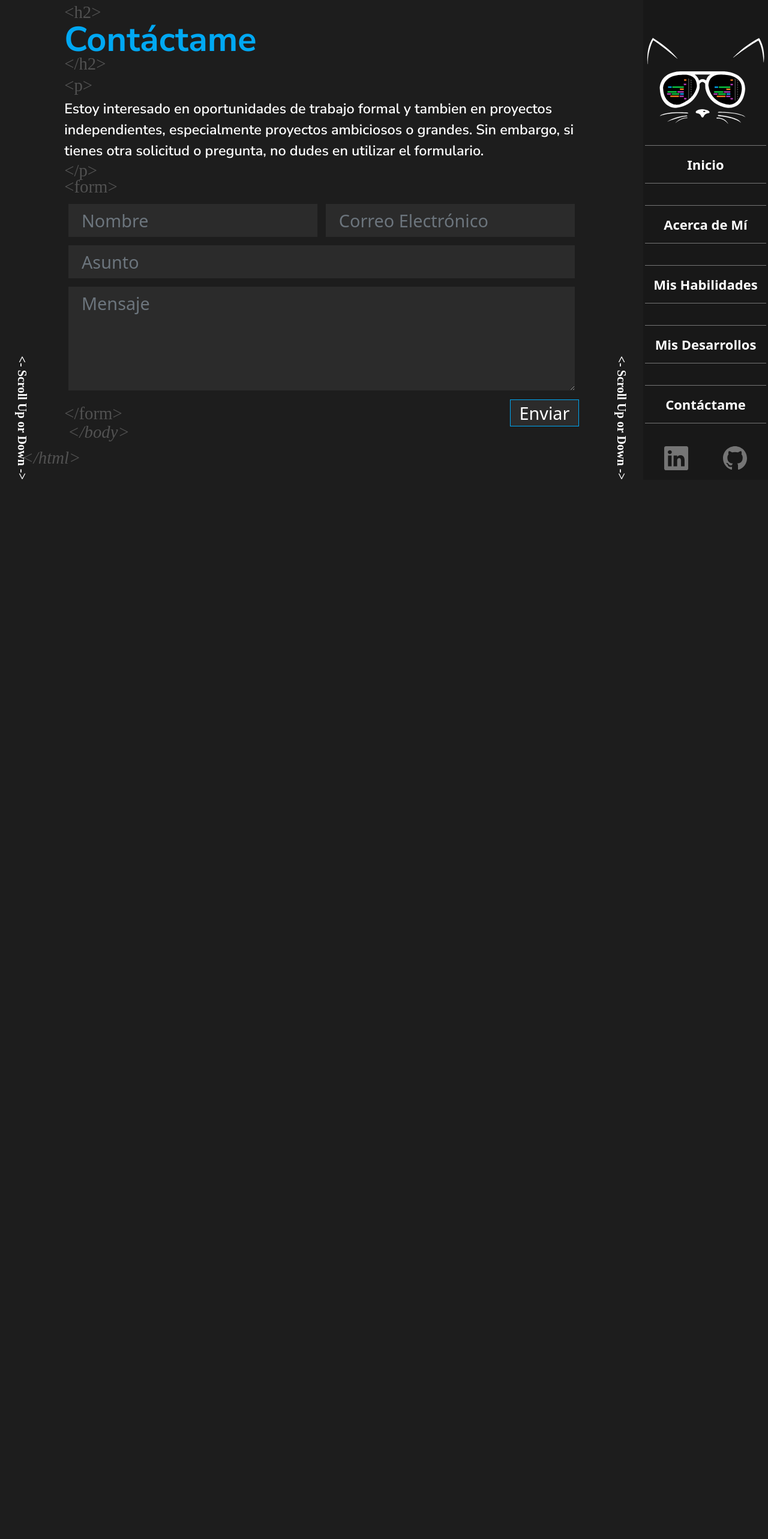
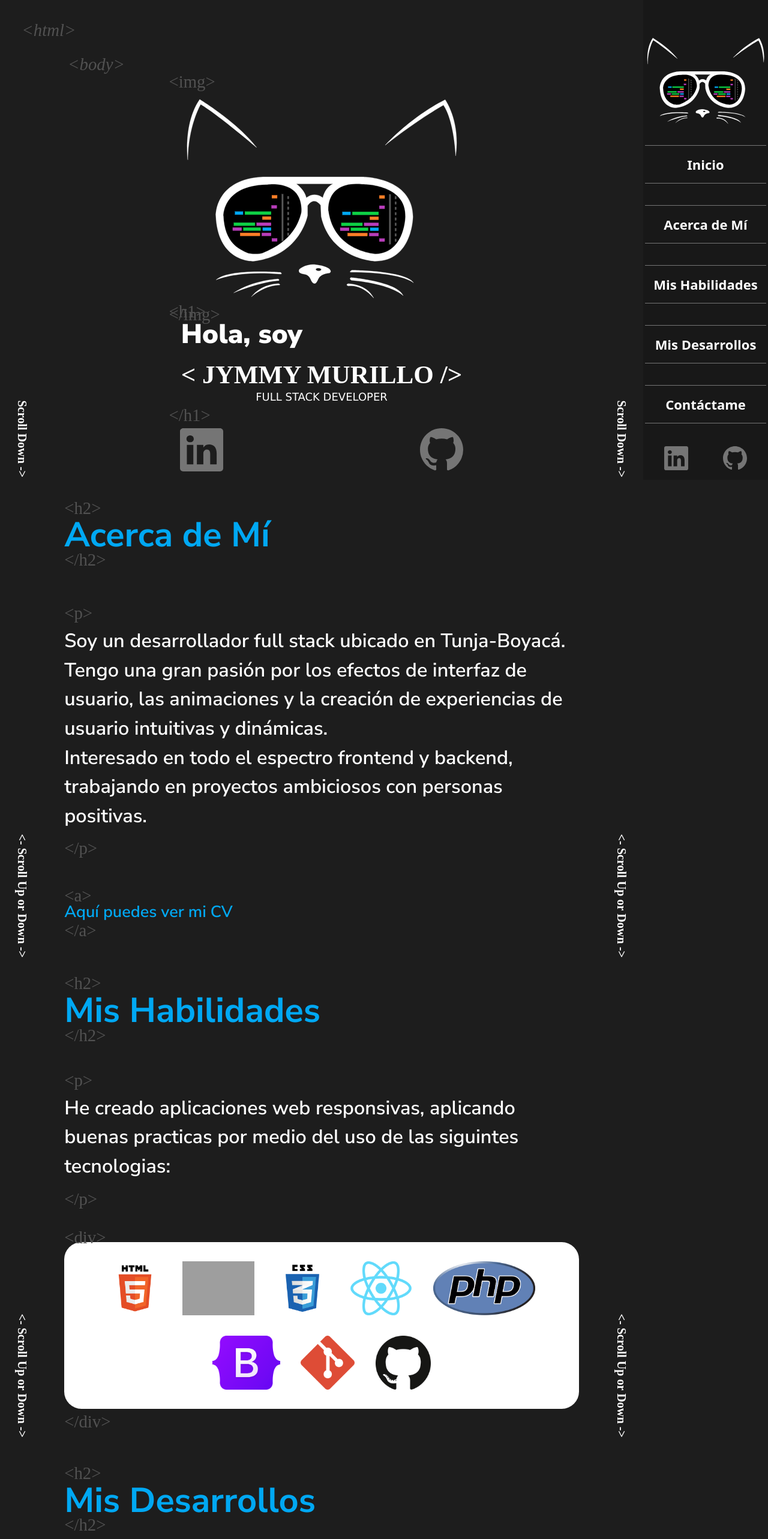
Before and after one commit to JymmyMurillo/Jymmy_Murillo_Web_Portfolio, a React (Create React App) app: page / in a window 1280 px wide. Shown: the top 2566 px of the page at 60% size. Before the commit the page ends 800 px from the top, so only its background shows below. Built offline with nearby package versions, Linux system fonts and the light colour scheme; grey boxes are pictures that could not be loaded; a web font is replaced by a local one.

Commit message:
Adding functionality to navigation bar links

```diff
--- a/src/App.js
+++ b/src/App.js
@@ -10,10 +10,10 @@ function App() {
   return (
     <>
       <NavBar />
-      {/*<Home />*/}
-      {/*<AboutMe />*/}
-      {/*<Skills />*/}
-      {/*<Work />*/}
+      <Home />
+      <AboutMe />
+      <Skills />
+      <Work />
       <Contact />
 
     </>
--- a/src/components/About Me.jsx
+++ b/src/components/About Me.jsx
@@ -1,6 +1,6 @@
 function AboutMe() {
   return (
-    <div className="own-divAbout">
+    <div className="own-divAbout" id="about">
       <div className="own-divContent d-flex flex-column justify-content-around">
         <h2 className="own-h2About m-0">Acerca de Mí</h2>
         <p className="own-pAbout m-0">
--- a/src/components/Contact.jsx
+++ b/src/components/Contact.jsx
@@ -17,7 +17,7 @@ function Contact() {
   }
 
   return (
-    <div className="own-divContact">
+    <div className="own-divContact" id="contact">
       <div className="own-divContentContact d-flex flex-column justify-content-around">
         <h2 className="own-h2Contact m-0">Contáctame</h2>
         <p className="own-pContact m-0">
--- a/src/components/Home.jsx
+++ b/src/components/Home.jsx
@@ -1,6 +1,6 @@
 function Home() {
   return (
-    <div className="own-divHome d-flex flex-column justify-content-around">
+    <div className="own-divHome d-flex flex-column justify-content-around" id="home">
       <span className="own-tagsbottom own-topTags"></span>
 
       <div className="d-flex justify-content-center">
--- a/src/components/NavBar.jsx
+++ b/src/components/NavBar.jsx
@@ -58,7 +58,7 @@ function NavBar() {
 
           <div className="offcanvas-body px-0 d-flex flex-column justify-content-between own-main-menu">
             <div className=" d-flex justify-content-center own-dicNavLogo">
-              <a href="x">
+              <a href="#home">
                 <img
                   src="./images/Logo Fondo Oscuro.svg"
                   alt="Logo Jymmy Murillo"
@@ -73,7 +73,7 @@ function NavBar() {
                 <a
                   className="nav-link active d-flex justify-content-center"
                   aria-current="page"
-                  href="x"
+                  href="#home"
                 >
                   Inicio
                 </a>
@@ -82,7 +82,7 @@ function NavBar() {
                 <a
                   className="nav-link active d-flex justify-content-center"
                   aria-current="page"
-                  href="x"
+                  href="#about"
                 >
                   Acerca de Mí
                 </a>
@@ -91,7 +91,7 @@ function NavBar() {
                 <a
                   className="nav-link active d-flex justify-content-center"
                   aria-current="page"
-                  href="x"
+                  href="#skills"
                 >
                   Mis Habilidades
                 </a>
@@ -100,7 +100,7 @@ function NavBar() {
                 <a
                   className="nav-link active d-flex justify-content-center"
                   aria-current="page"
-                  href="x"
+                  href="#work"
                 >
                   Mis Desarrollos
                 </a>
@@ -109,7 +109,7 @@ function NavBar() {
                 <a
                   className="nav-link active d-flex justify-content-center"
                   aria-current="page"
-                  href="x"
+                  href="#contact"
                 >
                   Contáctame
                 </a>
--- a/src/components/Skills.jsx
+++ b/src/components/Skills.jsx
@@ -1,6 +1,6 @@
 function Skills() {
   return (
-    <div className="own-divSkills">
+    <div className="own-divSkills" id="skills">
       <div className="own-divContentSkills d-flex flex-column justify-content-around">
         <h2 className="own-h2Skills m-0">Mis Habilidades</h2>
         <p className="own-pSkills m-0">
--- a/src/components/Work.jsx
+++ b/src/components/Work.jsx
@@ -1,6 +1,6 @@
 function Work() {
   return (
-    <div className="own-divWork">
+    <div className="own-divWork" id="work">
       <div className="own-divContentWork d-flex flex-column justify-content-around">
         <h2 className="own-h2Work m-0">Mis Desarrollos</h2>
 
```
